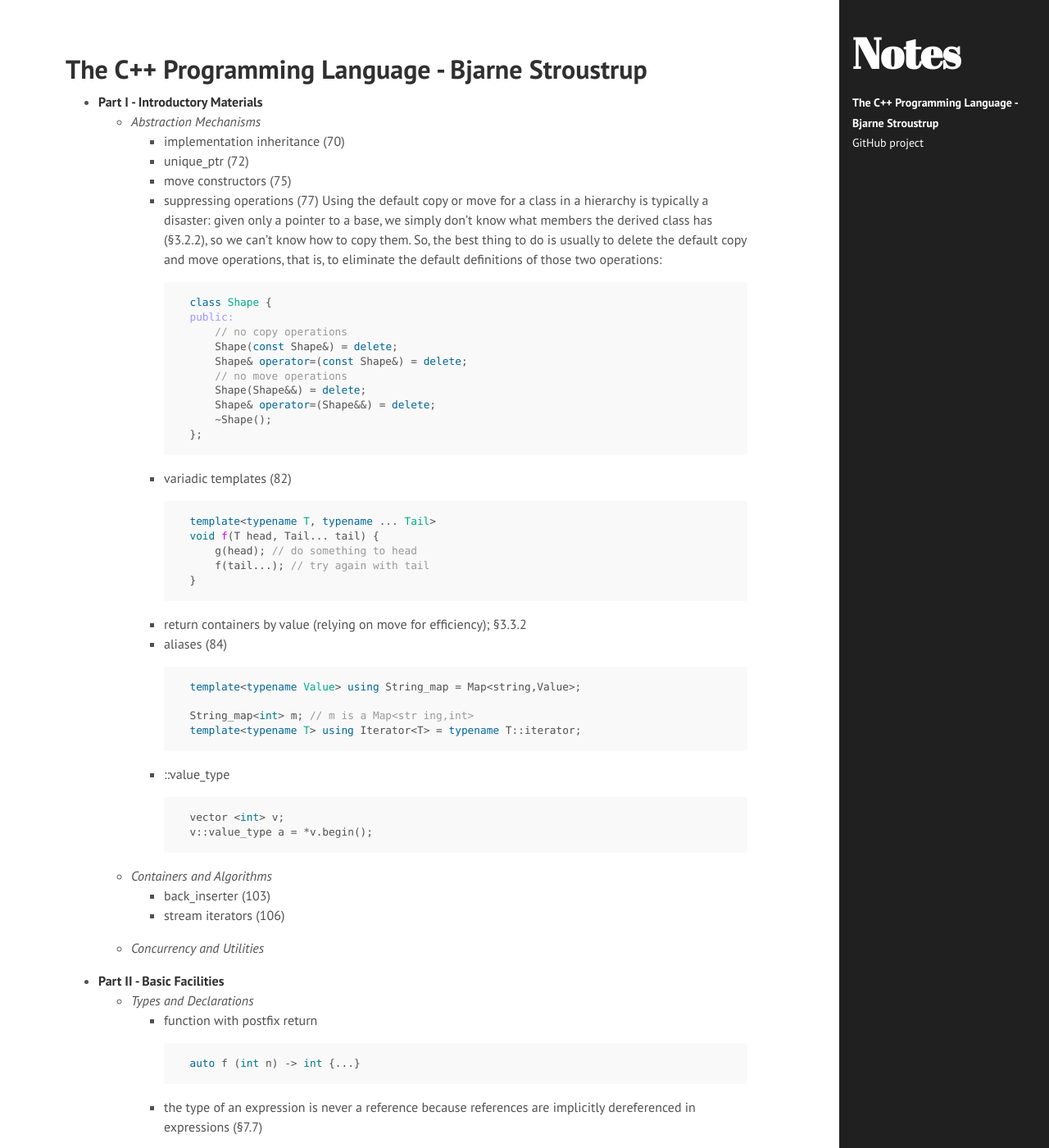
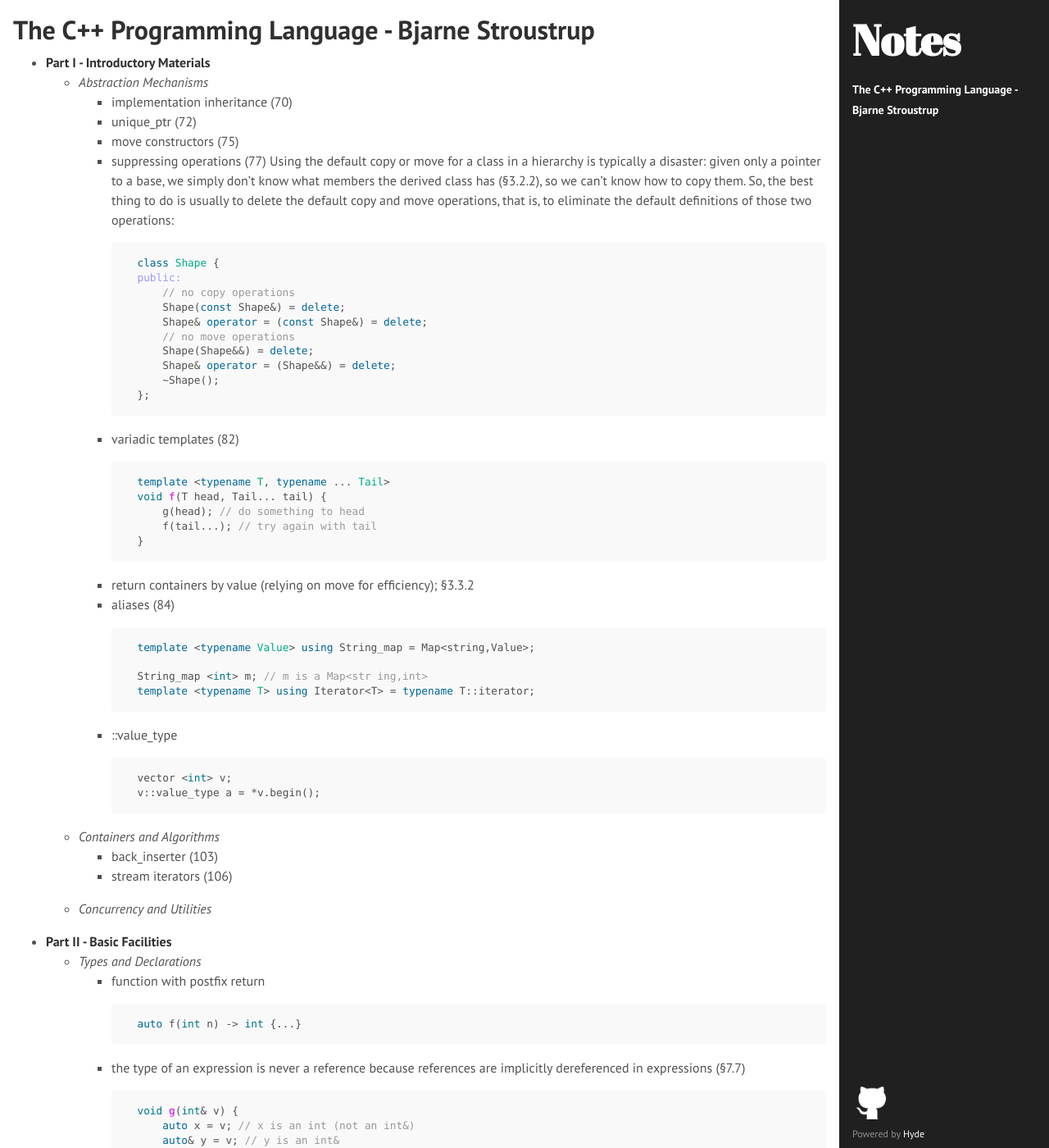
Before and after one commit to Corei13/notes, a Jekyll site: the page built from The C++ Programming Language - Bjarne Stroustrup/notes.md, in a window 1280 px wide and 1400 px high. Shown: the whole window at 82% size. Built offline with Jekyll 4.4.1, drawn with Linux system fonts in a browser that asks for light colours; Markdown is read by kramdown in place of the engine named in the settings.

Commit message:
modified:   The C++ Programming Language - Bjarne Stroustrup/notes.md 	modified:   _includes/sidebar.html 	deleted:    public/apple-touch-icon-144-precomposed.png 	modified:   public/css/hyde.css 	deleted:    public/favicon.ico 	new file:   public/github.png

````diff
--- a/The C++ Programming Language - Bjarne Stroustrup/notes.md
+++ b/The C++ Programming Language - Bjarne Stroustrup/notes.md
@@ -15,17 +16,17 @@
             public:
                 // no copy operations
                 Shape(const Shape&) = delete;
-                Shape& operator=(const Shape&) = delete;
+                Shape& operator = (const Shape&) = delete;
                 // no move operations
                 Shape(Shape&&) = delete;
-                Shape& operator=(Shape&&) = delete;
+                Shape& operator = (Shape&&) = delete;
                 ~Shape();
             };
             ```
         - variadic templates (82)
 
             ```cpp
-            template<typename T, typename ... Tail>
+            template <typename T, typename ... Tail>
             void f(T head, Tail... tail) {
                 g(head); // do something to head
                 f(tail...); // try again with tail
@@ -35,10 +36,10 @@
         - aliases (84)
 
             ```cpp
-            template<typename Value> using String_map = Map<string,Value>;
+            template <typename Value> using String_map = Map<string,Value>;
 
-            String_map<int> m; // m is a Map<str ing,int>
-            template<typename T> using Iterator<T> = typename T::iterator;
+            String_map <int> m; // m is a Map<str ing,int>
+            template <typename T> using Iterator<T> = typename T::iterator;
             ```
         - ::value_type
 
@@ -58,7 +59,7 @@
         - function with postfix return
 
             ```cpp
-            auto f (int n) -> int {...}
+            auto f(int n) -> int {...}
             ```
         - the type of an expression is never a reference because references are implicitly dereferenced in expressions (§7.7)
 
@@ -71,8 +72,8 @@
         - usage of decltype
 
             ```cpp
-            template<class T, class U>
-            auto operator + (const Matrix<T>& a, const Matrix<U>& b) -> Matrix<decltype(T()+U())>;
+            template <class T, class U>
+            auto operator + (const Matrix <T>& a, const Matrix <U>& b) -> Matrix <decltype(T()+U())>;
             ```
         - lvalue: has identity but not movable
         - xvalue: has identity and movable
--- a/_includes/sidebar.html
+++ b/_includes/sidebar.html
@@ -1,5 +1,5 @@
 <div class="sidebar">
-  <div class="container sidebar-sticky">
+  <div class="container">
     <div class="sidebar-about">
       <h1>
         <a href="{{ site.baseurl }}README">
@@ -24,7 +24,13 @@
         {% endif %}
       {% endfor %}
 
-      <a class="sidebar-nav-item" href="{{ site.github.repo }}">GitHub project</a>
+<!--       <a class="sidebar-nav-item" href="{{ site.github.repo }}">GitHub project</a> -->
     </nav>
   </div>
+  <div class="container sidebar-sticky" style="font-size:12px">
+    <a href = "{{ site.github.repo }}" target="_blank">
+      <img src="{{site.baseurl}}/public/github.png"/>
+    </a>
+    <div>Powered by <a href="https://github.com/poole/hyde">Hyde</a></div>
+  </div>
 </div>
--- a/public/css/hyde.css
+++ b/public/css/hyde.css
@@ -55,7 +55,7 @@
 
 .sidebar {
   text-align: center;
-  padding: 2rem 1rem;
+  padding: 1rem 0rem;
   color: rgba(255,255,255,.5);
   background-color: #202020;
 }
@@ -73,6 +73,15 @@
 /* Sidebar links */
 .sidebar a {
   color: #fff;
+}
+
+.sidebar img {
+  height: 3rem;
+  width: 3rem;
+  margin: 0rem;
+  padding: 4px;
+  display: inline-block;
+  position: relative;
 }
 
 /* About section */
@@ -110,6 +119,8 @@
   .sidebar-sticky {
     position: absolute;
     right:  1rem;
+    bottom: 0.5rem;
+    left:   0rem;
   }
 }
 
@@ -121,7 +132,7 @@
  */
 
 .content {
-  padding-top:    4rem;
+  padding-top:    1rem;
   padding-bottom: 4rem;
 }
 
@@ -160,8 +171,8 @@
 
 @media (min-width: 64em) {
   .layout-reverse .content {
-    margin-left: 4rem;
-    margin-right: 22rem;
+    margin-left: 0rem;
+    margin-right: 16rem;
   }
 }
 
````
Also changed, not shown: other parts of The C++ Programming Language - Bjarne Stroustrup/notes.md (+1 -0 lines), public/apple-touch-icon-144-precomposed.png (deleted), public/favicon.ico (deleted), public/github.png (added).
